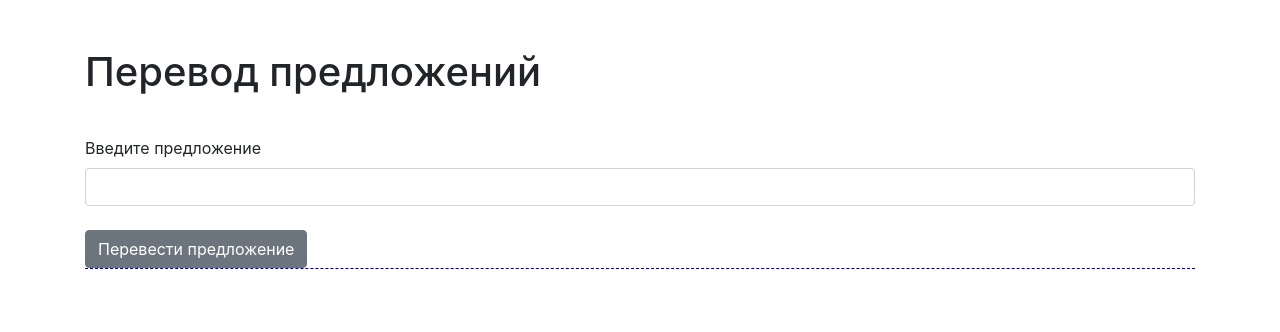
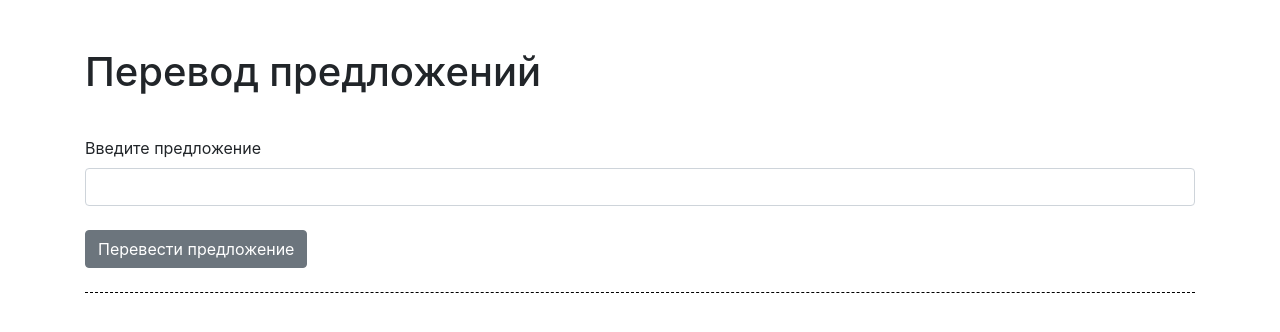
Before and after one commit to MaksDidukh/words, a Flask app: page / in a window 1280 px wide. Shown: the top 332 px of the page. Run offline with Flask 3, Linux system fonts and the light colour scheme; some libraries are stand-ins or nearby versions.

Commit message:
mini add

```diff
--- a/templates/index.html
+++ b/templates/index.html
@@ -7,10 +7,9 @@
         .suggestion {
             cursor: pointer;
         }
-        .dot {
-        text-decoration: none; /* Убираем подчеркивание */
-        border-bottom: 1px dashed #000080; /* Добавляем свою линию */
-       }
+        #translate_text {
+      border-bottom: 1px dashed #000;
+    }
         .word-block {
             display: inline-block;
             border: 1px solid #ccc;
@@ -29,15 +28,14 @@
                 <div id="txt_box_tranlate"></div>
                 <label for="input_word">Введите предложение</label>
                 <input type="text" class="form-control" id="input_word" name="input_word" required>
-                <br><button class="btn btn-secondary" onclick="translate_inmput()">Перевести предложение</button>
-                <p class="dot" ></p>
+                <br><div class="btn btn-secondary" onclick="translate_inmput()">Перевести предложение</div><br><br>
+                <p id="translate_text" ></p>
                 <div id="suggestion_box"></div>
             </div>
         </form>
     </div>
     <script src="https://code.jquery.com/jquery-3.6.0.min.js"></script>
     <script>
-
         function sleep(ms) {
           const start = new Date().getTime();
           while (new Date().getTime() - start < ms) {}
@@ -97,6 +95,17 @@
                     }
                 });
             }
+        }
+        function translate_inmput() {
+            var text = document.getElementById('input_word');
+            var outText = document.getElementById('translate_text');
+            outText.innerHTML = "";
+            translate(text.value).then(function ({ text, translatedText }) {
+                outText.innerHTML = translatedText;
+                console.log(translatedText)
+            })
+
+            document.getElementById(translate_text)
         }
         // Функция для перевода текста
 function translate(text) {
```
Also changed, not shown: traslateWord.py (+7 -13 lines).
